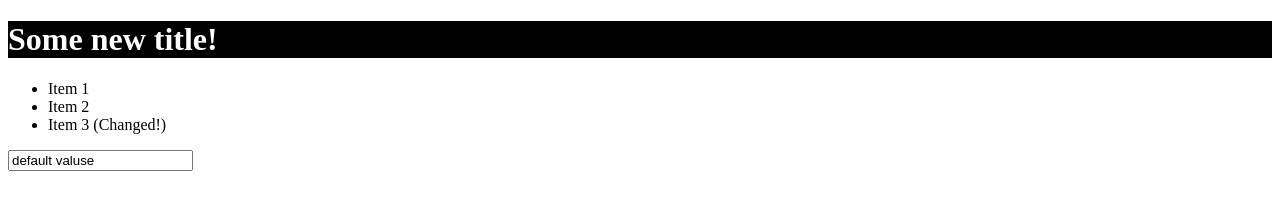
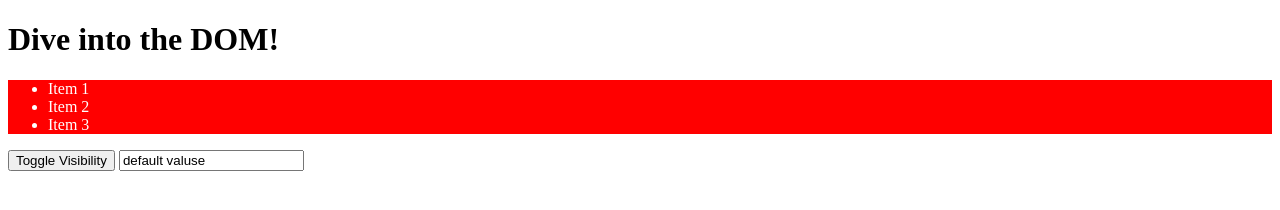
Before and after one commit to Jaeseokkong/JavaScriptMastery, a plain HTML site: page dom-01-starting-code/index.html in a window 1280 px wide. Drawn offline with Linux system fonts and the light colour scheme.

Commit message:
control dom

```diff
--- a/dom-01-starting-code/app.js
+++ b/dom-01-starting-code/app.js
@@ -1,16 +1,20 @@
-const h1 = document.getElementById('main-title');
+const ul = document.body.firstElementChild.nextElementSibling;
+const firstLi = ul.firstElementChild;
 
-h1.textContent = 'Some new title!';
-h1.style.color = 'white';
-h1.style.backgroundColor = 'black';
+console.log(firstLi);
 
-const li = document.querySelector('li:last-of-type');
-li.textContent = li.textContent + ' (Changed!)';
+const section = document.querySelector('section');
+const button = document.querySelector('button');
 
-const body = document.body;
+//section.style.backgroundColor = 'blue';
+//section.className = 'red-bg';
 
-const listItemElements = document.getElementsByTagName('li');
-
-for (const listItemElement of listItemElements) {
-    console.dir(listItemElement);
-}
+button.addEventListener('click', () => {
+    // if (section.className === 'red-bg visible'){
+    //     section.className = 'red-bg invisible';
+    // } else {
+    //     section.className = 'red-bg visible';
+    // }
+    section.classList.toggle('visible');
+    section.classList.toggle('invisible');
+})
--- a/dom-01-starting-code/index.html
+++ b/dom-01-starting-code/index.html
@@ -5,15 +5,23 @@
   <meta name="viewport" content="width=device-width, initial-scale=1.0">
   <meta http-equiv="X-UA-Compatible" content="ie=edge">
   <title>DOM Interaction</title>
+  <style>
+    .red-bg {background-color: red; color: white;}
+    .visible {display: block;}
+    .invisible {display: none;}
+</style>
   <script src="app.js" defer></script>
 </head>
 <body>
   <header><h1 id="main-title">Dive into the DOM!</h1></header>
-  <ul>
-    <li>Item 1</li>
-    <li class="list-item">Item 2</li>
-    <li class="list-item">Item 3</li>
-  </ul>
+  <section class="red-bg visible">
+    <ul>
+      <li>Item 1</li>
+      <li class="list-item">Item 2</li>
+      <li class="list-item">Item 3</li>
+    </ul>
+  </section>
+  <button>Toggle Visibility</button>
   <input type="text" value="default valuse">
 </body>
 </html>
```
